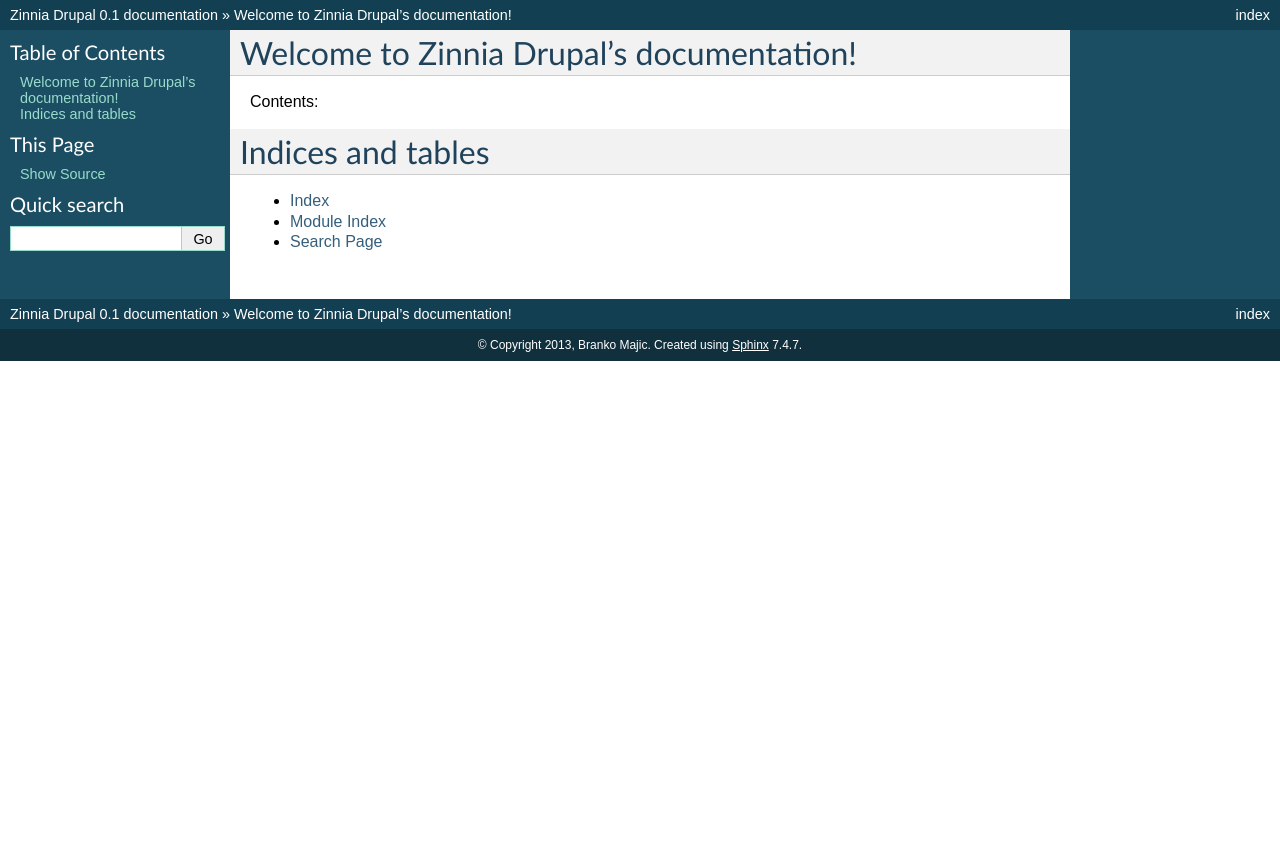
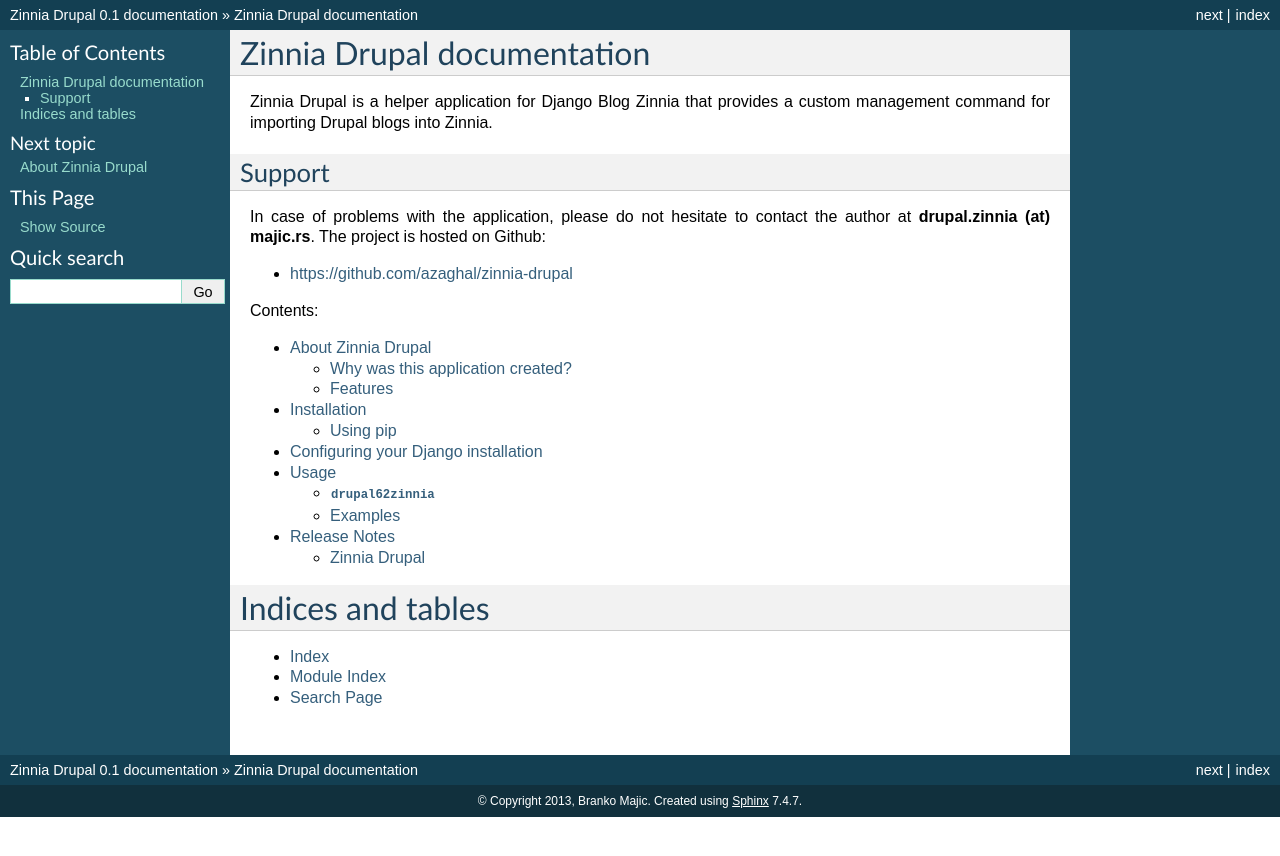
Before and after one commit to azaghal/zinnia-drupal, a Sphinx documentation site: the page built from docs/index.rst, in a window 1280 px wide. Shown: the top 856 px of the page. Built offline with Sphinx 7.4.7, drawn with Linux system fonts in a browser that asks for light colours.

Commit message:
Wrote initial documentation for the application.

```diff
--- /dev/null
+++ b/docs/about.rst
@@ -0,0 +1,49 @@
+About Zinnia Drupal
+===================
+
+Zinnia Drupal is a small helper application for Django Blog Zinnia that provides
+a custom management command that can be used for importing content from Drupal
+into Zinnia.
+
+
+Why was this application created?
+---------------------------------
+
+This application was created as the means of migrating my current blog away from
+Drupal 6 into Django Blog Zinnia.
+
+
+Features
+--------
+
+Zinnia Drupal has the following features:
+
+* Supports import from Drupal 6 database.
+* Imports Drupal users.
+  * All users or only a subset.
+  * Change username during import.
+* Imports Drupal vocabularies, converting them into Zinnia categories.
+  * Support for both regular and tag-based vocabularies.
+  * Hierarchical vocabularies are preserved.
+  * Vocabulary itself becomes a top-level category.
+* Imports Drupal content as Zinnia blog entries.
+* Imports Drupal comments.
+  * Threaded comments supported (requires zinnia-thraded-comments).
+* Import will skip existing data (re-runs should be safe).
+
+There is a couple of limitations in the way the import is performed. Make sure
+that you are well aware of those limitations before starting the migration from
+Drupal:
+
+* Only the MySQL database is supported (it should be easy to extend for other
+  database, code is SQLAlchemy-based).
+* Non-tag Drupal vocabularies must contain terms that have unique
+  names. The import code will not distinguish between same-named terms coming
+  from different vocabularies.
+* Only username, password, and e-mail is imported for users. I.e. no other
+  custom information from users will be imported.
+* No formatting conversion is performed. Content is imported as-is.
+* Revision history is not preserved (Django Blog Zinnia does not support
+  revision history). Only the latest/current revision will be imported.
+* Comment *titles* are not part of the import (Django Blog Zinnia does not
+  support comment titles).
--- a/docs/index.rst
+++ b/docs/index.rst
@@ -1,16 +1,27 @@
-.. Zinnia Drupal documentation master file, created by
-   sphinx-quickstart on Fri Aug 30 20:21:46 2013.
-   You can adapt this file completely to your liking, but it should at least
-   contain the root `toctree` directive.
+Zinnia Drupal documentation
+===========================
 
-Welcome to Zinnia Drupal's documentation!
-=========================================
+Zinnia Drupal is a helper application for Django Blog Zinnia that provides a
+custom management command for importing Drupal blogs into Zinnia.
+
+
+Support
+-------
+
+In case of problems with the application, please do not hesitate to contact the
+author at **drupal.zinnia (at) majic.rs**. The project is hosted on Github:
+
+* https://github.com/azaghal/zinnia-drupal
 
 Contents:
 
 .. toctree::
    :maxdepth: 2
 
+   about
+   installation
+   usage
+   releasenotes
 
 
 Indices and tables
--- /dev/null
+++ b/docs/installation.rst
@@ -0,0 +1,46 @@
+Installation
+============
+
+Django Conntrackt can be installed through one of the following methods:
+
+* Using *pip*, which is the easiest and recommended way for production websites.
+
+
+Using pip
+---------
+
+In order to install latest stable release of Zinnia Drupal using *pip*, use the
+following command::
+
+  pip install zinnia_drupal
+
+In order to install the latest development version of Zinnia Drupal from Github,
+use the following command::
+
+  pip install -e git+https://github.com/azaghal/drupal-zinnia#egg=drupal_zinnia
+
+.. warning::
+
+   You will need to update the ``pip`` installation in your virtual environment if you get the following error while running the above command::
+
+     AttributeError: 'NoneType' object has no attribute 'skip_requirements_regex'
+
+   You can update ``pip`` to latest version with::
+
+     pip install -U pip
+
+After this you should proceed to :ref:`configure your Django installation <configuring-django>`.
+
+.. _configuring-django:
+
+Configuring your Django installation
+====================================
+
+Once Drupal Zinnia has been installed, you need to perform the following steps
+in order to make it available inside of your Django Blog Zinnia project:
+
+#. Edit your project's settings configuration file (``settings.py``), and update
+   the ``INSTALLED_APPS`` to include application ``drupal_zinnia``.
+
+After this you will have :ref:`additional management commands available <usage>`
+in your Django Blog Zinnia project.
--- /dev/null
+++ b/docs/releasenotes.rst
@@ -0,0 +1,12 @@
+Release Notes
+=============
+
+Zinnia Drupal
+-------------
+
+Initial relase of Zinnia Drupal. Contains full support for:
+
+* Importing users.
+* Importing categories (Drupal vocabularies).
+* Importing content.
+* Importing comments.
--- /dev/null
+++ b/docs/usage.rst
@@ -0,0 +1,76 @@
+.. _usage:
+
+Usage
+=====
+
+Drupal Zinnia provides custom management commands for importing blogs from
+Drupal database. The commands are:
+
+* ``drupal62zinnia``, for importing users, categories, content, and comments
+  from Drupal 6 MySQL database.
+
+``drupal62zinnia``
+------------------
+
+The command can be called via::
+
+  python manage.py drupal62zinnia [OPTIONS] database_name
+
+The ``database_name`` should be the name of the Drupal database. By default this
+database is assumed to be hosted by a MySQL server on the same host where the
+command is run.
+
+The following options are available (in addition to standard ones):
+
+``--database-hostname|-H database_hostname``
+  Hostname of database server providing the Drupal database. Default is
+  ``localhost``.
+
+``--database-port|-p DATABASE_PORT``
+  TCP port at which the database server is listening. Default is ``3306``.
+
+``--database-username|-u DATABASE_USERNAME``
+  Username that should be used for connecting to database server. Default is
+  ``root``.
+
+``--database-password|-P DATABASE_PASSWORD_FILE``
+  Path to file containing the password for specified database username. If not
+  set (default), the password will be read interactively.
+
+``--node-type|-n NODE_TYPE``
+  Drupal Node type that should be processed. Default is ``blog``.
+
+``--user-mapping|-m USER_MAPPING``
+  Mapping of Drupal usernames to Zinnia usernames. Format is
+  ``duser1=zuser1:duser2=zuser2:...:dusern=zusern``. Default is to use same
+  username as in Drupal.
+
+``--users|-U USERS``
+  Comma-separated list of Drupal users that should be imported, including
+  user-created content. Default is to import content from all users.
+
+``--threaded-comments|-t``
+  Import comments while preserving threading information. Requires
+  zinnia-threaded-comments application. Default is not to use threaded comments.
+
+Examples
+--------
+
+Import all blog entries for user ``john``::
+
+  python manage.py drupal62zinnia -u dbuser -U john drupaldb
+
+Import all blog entries for user ``John Doe``, but map the user to user ``john``
+in Zinnia::
+
+  python manage.py drupal62zinnia -u dbuser -U john -m 'John Doe=john' drupaldb
+
+Import all blog entries for all users, but map user ``John Doe`` to user
+``john`` in Zinnia::
+
+  python manage.py drupal62zinnia -u dbuser -m 'John Doe=john' drupaldb
+
+Import all static pages for all users, connecting to external database server
+listening on non-default port, and also use threaded comments::
+
+  python manage.py drupal62zinnia -H db.example.com -p 3307 -u dbuser -n page -t drupaldb
```
